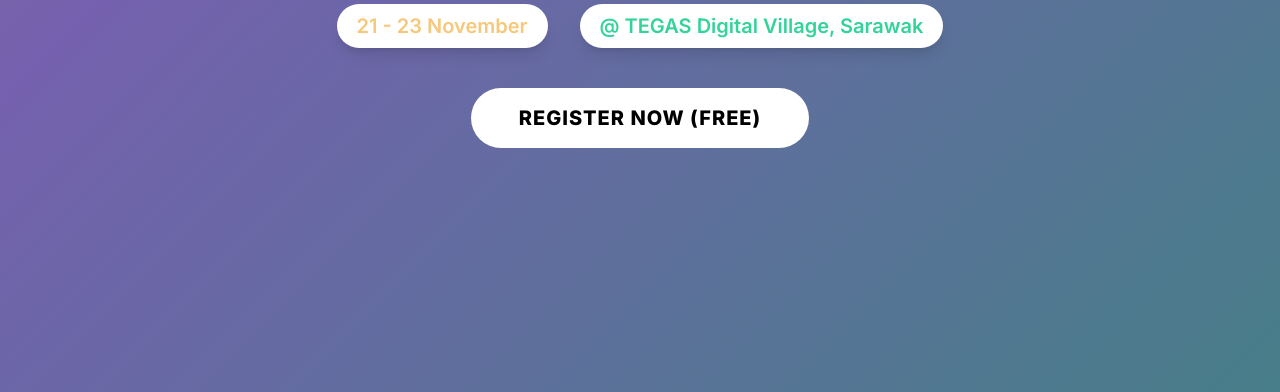
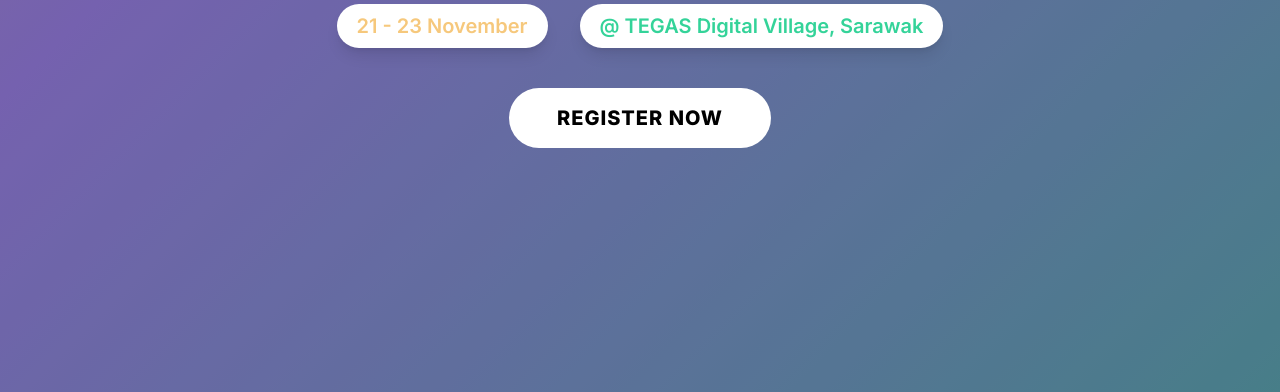
Before and after one commit to jhamuza/borneonxt, a plain HTML site: page index.html in a window 1280 px wide. Shown: the part 408-800 px from the top of the page. Drawn offline with nearby package versions, Linux system fonts and the light colour scheme.

Commit message:
Update index.html

```diff
--- a/index.html
+++ b/index.html
@@ -67,7 +67,7 @@
                 <span class="bg-white text-[#34D399] px-5 py-2 rounded-full shadow-lg">@ TEGAS Digital Village, Sarawak</span>
             </div>
             <a href="#register" class="bg-white text-black px-12 py-4 rounded-full font-extrabold text-lg md:text-xl uppercase tracking-wider transition transform hover:scale-105 hover:shadow-2xl focus:outline-none focus:ring-4 focus:ring-white">
-                Register Now (Free)
+                Register Now
             </a>
         </div>
     </header>
```
